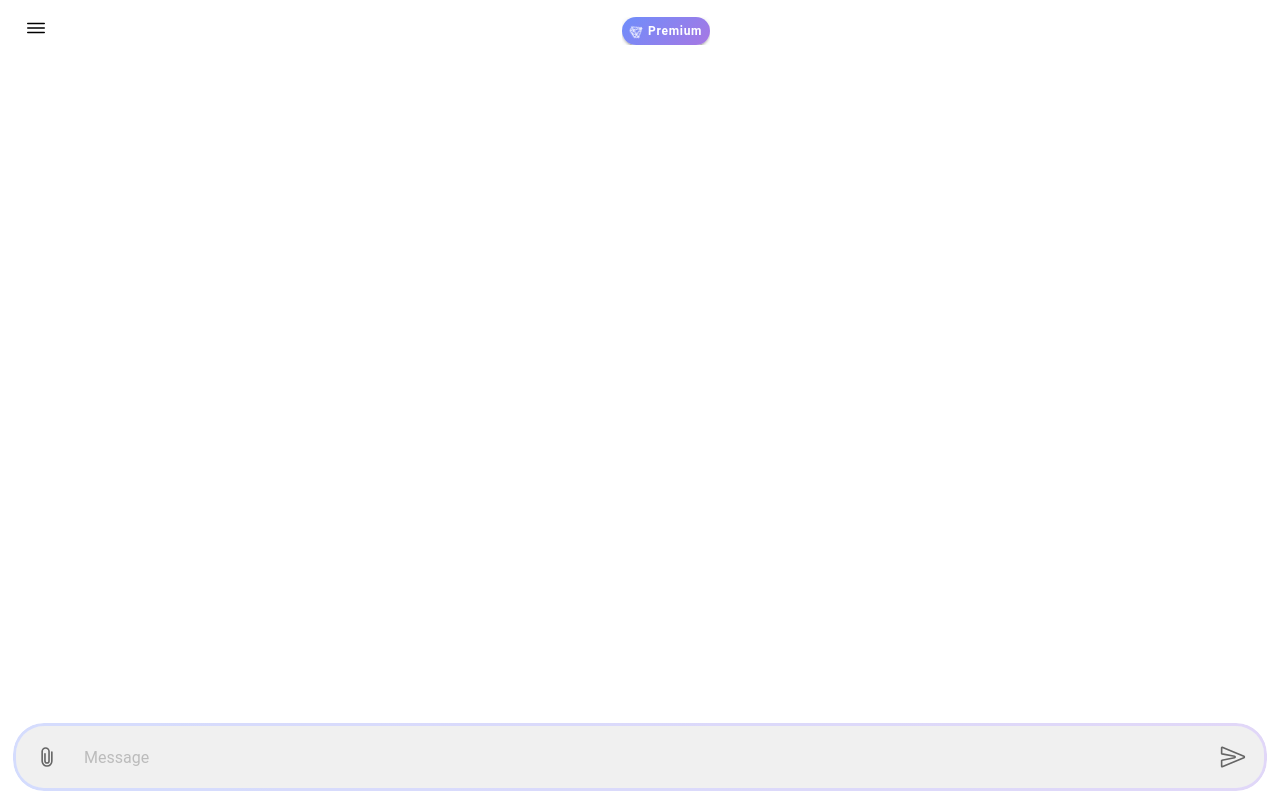
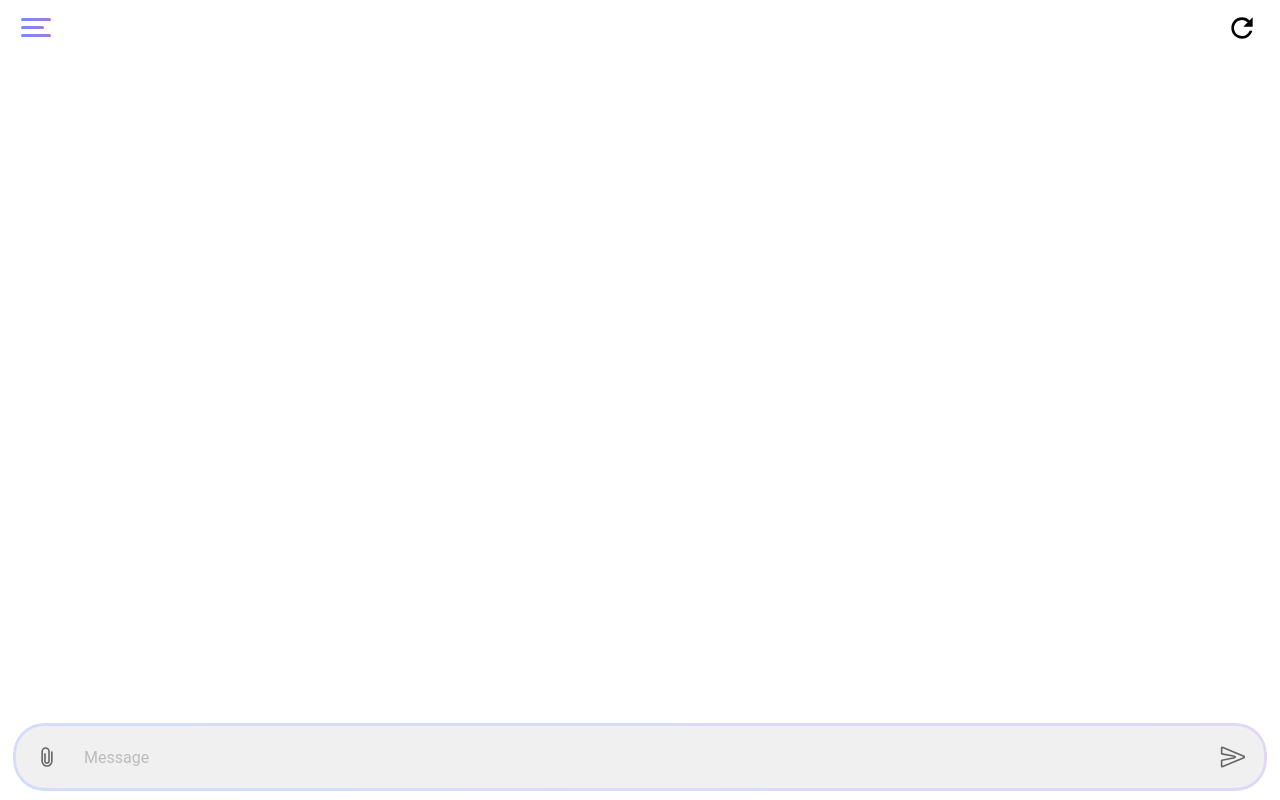
Before and after one commit to Morojc/Emoji-Maker, a React (Vite) app: page / in a window 1280 px wide. Built offline with nearby package versions, Linux system fonts and the light colour scheme.

Commit message:
Update and create new top head section icons .

```diff
--- a/src/App.tsx
+++ b/src/App.tsx
@@ -1,6 +1,6 @@
 import React, { useState } from 'react';
 import { IonApp, IonContent, IonMenu, IonList, IonItem, IonLabel, IonHeader, IonToolbar, IonButtons, IonMenuButton, IonTitle, IonButton, IonIcon, IonFooter, IonInput, setupIonicReact } from '@ionic/react';
-import { closeOutline, menuOutline, diamondOutline, attachOutline, sendOutline } from 'ionicons/icons';
+import { closeOutline, attachOutline, sendOutline, refreshOutline } from 'ionicons/icons';
 import { menuController } from '@ionic/core';
 
 /* Core CSS required for Ionic components to work properly */
@@ -51,6 +51,11 @@ const App: React.FC = () => {
     // Implement file upload logic here
   };
 
+  const handleReset = () => {
+    console.log('Reset clicked');
+    // Implement reset functionality here
+  };
+
   return (
     <IonApp>
       <IonMenu contentId="main" className="simple-menu" side="start" type="overlay">
@@ -81,16 +86,26 @@ const App: React.FC = () => {
         <IonHeader>
           <IonToolbar>
             <IonButtons slot="start">
-              <IonMenuButton>
-                <IonIcon icon={menuOutline} />
+              <IonMenuButton className="custom-menu-button creative-menu-button">
+                <div className="menu-icon">
+                  <span></span>
+                  <span></span>
+                  <span></span>
+                </div>
               </IonMenuButton>
             </IonButtons>
             <IonTitle className="ion-text-center">
-              <IonButton className="premium-button" size="small">
-                <IonIcon icon={diamondOutline} className="premium-icon" />
-                <span className="premium-text">Premium</span>
+              {/* You can add a title here if needed */}
+            </IonTitle>
+            <IonButtons slot="end">
+              <IonButton onClick={handleReset} className="reset-button">
+                <div className="reset-icon">
+                  <svg viewBox="0 0 24 24" xmlns="http://www.w3.org/2000/svg">
+                    <path d="M17.65 6.35C16.2 4.9 14.21 4 12 4c-4.42 0-7.99 3.58-7.99 8s3.57 8 7.99 8c3.73 0 6.84-2.55 7.73-6h-2.08c-.82 2.33-3.04 4-5.65 4-3.31 0-6-2.69-6-6s2.69-6 6-6c1.66 0 3.14.69 4.22 1.78L13 11h7V4l-2.35 2.35z"/>
+                  </svg>
+                </div>
               </IonButton>
-            </IonTitle>
+            </IonButtons>
           </IonToolbar>
         </IonHeader>
       </IonContent>
--- a/src/theme/menu.css
+++ b/src/theme/menu.css
@@ -716,3 +716,370 @@ ion-page {
 .input-container:focus-within::before {
   opacity: 0.3;
 }
+
+/* Custom Menu Button Styles */
+.custom-menu-button {
+  --padding-start: 8px;
+  --padding-end: 8px;
+  --background: transparent;
+  --color: var(--ion-color-primary);
+}
+
+.menu-icon {
+  width: 30px;
+  height: 20px;
+  position: relative;
+  transform: rotate(0deg);
+  transition: .5s ease-in-out;
+  cursor: pointer;
+}
+
+.menu-icon span {
+  display: block;
+  position: absolute;
+  height: 3px;
+  width: 100%;
+  background: var(--ion-color-primary);
+  border-radius: 9px;
+  opacity: 1;
+  left: 0;
+  transform: rotate(0deg);
+  transition: .25s ease-in-out;
+}
+
+.menu-icon span:nth-child(1) {
+  top: 0px;
+}
+
+.menu-icon span:nth-child(2) {
+  top: 8px;
+  width: 75%;
+}
+
+.menu-icon span:nth-child(3) {
+  top: 16px;
+}
+
+.custom-menu-button.menu-button-active .menu-icon span:nth-child(1) {
+  top: 8px;
+  transform: rotate(135deg);
+}
+
+.custom-menu-button.menu-button-active .menu-icon span:nth-child(2) {
+  opacity: 0;
+  left: -60px;
+}
+
+.custom-menu-button.menu-button-active .menu-icon span:nth-child(3) {
+  top: 8px;
+  transform: rotate(-135deg);
+}
+
+/* Add a pulsing animation to the menu icon */
+@keyframes pulse {
+  0% {
+    transform: scale(1);
+  }
+  50% {
+    transform: scale(1.1);
+  }
+  100% {
+    transform: scale(1);
+  }
+}
+
+.custom-menu-button:not(.menu-button-active) .menu-icon {
+  animation: pulse 2s infinite;
+}
+
+/* Add these styles for the new edit button */
+.edit-button {
+  --background: transparent;
+  --box-shadow: none;
+  --color: var(--ion-color-primary);
+}
+
+.edit-icon {
+  width: 30px;
+  height: 30px;
+  position: relative;
+}
+
+.pencil {
+  position: absolute;
+  top: 50%;
+  left: 50%;
+  transform: translate(-50%, -50%) rotate(-45deg);
+  width: 4px;
+  height: 20px;
+  background: var(--ion-color-primary);
+}
+
+.pencil-tip {
+  position: absolute;
+  bottom: -4px;
+  left: 0;
+  width: 0;
+  height: 0;
+  border-left: 2px solid transparent;
+  border-right: 2px solid transparent;
+  border-top: 6px solid var(--ion-color-primary);
+}
+
+.pencil-eraser {
+  position: absolute;
+  top: -4px;
+  left: -1px;
+  width: 6px;
+  height: 4px;
+  background: #ff6b6b;
+  border-radius: 2px 2px 0 0;
+}
+
+.edit-lines {
+  position: absolute;
+  top: 50%;
+  left: 50%;
+  transform: translate(-50%, -50%);
+  width: 20px;
+  height: 16px;
+}
+
+.edit-lines span {
+  display: block;
+  width: 100%;
+  height: 2px;
+  background: var(--ion-color-primary);
+  margin-bottom: 5px;
+  transform-origin: right;
+  animation: editLine 2s infinite;
+}
+
+.edit-lines span:nth-child(2) {
+  width: 75%;
+}
+
+.edit-lines span:nth-child(3) {
+  width: 50%;
+}
+
+@keyframes editLine {
+  0% {
+    transform: scaleX(1);
+  }
+  50% {
+    transform: scaleX(0.8);
+  }
+  100% {
+    transform: scaleX(1);
+  }
+}
+
+.edit-button:hover .pencil {
+  animation: wiggle 0.5s infinite;
+}
+
+@keyframes wiggle {
+  0%, 100% {
+    transform: translate(-50%, -50%) rotate(-45deg);
+  }
+  50% {
+    transform: translate(-50%, -50%) rotate(-40deg);
+  }
+}
+
+/* Add these styles for the new clear button */
+.clear-button {
+  --background: transparent;
+  --box-shadow: none;
+  --color: var(--ion-color-primary);
+}
+
+.clear-icon {
+  width: 30px;
+  height: 30px;
+  position: relative;
+}
+
+.clear-circle {
+  position: absolute;
+  top: 0;
+  left: 0;
+  width: 100%;
+  height: 100%;
+  border: 2px solid var(--ion-color-primary);
+  border-radius: 50%;
+  animation: rotate 10s linear infinite;
+}
+
+.clear-slash {
+  position: absolute;
+  top: 50%;
+  left: 50%;
+  width: 80%;
+  height: 2px;
+  background-color: var(--ion-color-primary);
+  transform: translate(-50%, -50%) rotate(45deg);
+  animation: flash 2s infinite;
+}
+
+@keyframes rotate {
+  0% {
+    transform: rotate(0deg);
+  }
+  100% {
+    transform: rotate(360deg);
+  }
+}
+
+@keyframes flash {
+  0%, 100% {
+    opacity: 1;
+  }
+  50% {
+    opacity: 0.5;
+  }
+}
+
+.clear-button:hover .clear-icon {
+  animation: shake 0.5s cubic-bezier(.36,.07,.19,.97) both;
+}
+
+@keyframes shake {
+  10%, 90% {
+    transform: translate3d(-1px, 0, 0);
+  }
+  20%, 80% {
+    transform: translate3d(2px, 0, 0);
+  }
+  30%, 50%, 70% {
+    transform: translate3d(-2px, 0, 0);
+  }
+  40%, 60% {
+    transform: translate3d(2px, 0, 0);
+  }
+}
+
+/* Add these styles for the reset button */
+.reset-button {
+  --color: #000000;
+  --background: transparent;
+  --border-style: none;
+  --padding-start: 16px;
+  --padding-end: 16px;
+  width: 48px;
+  height: 48px;
+}
+
+.reset-icon {
+  width: 36px;
+  height: 36px;
+  display: flex;
+  justify-content: center;
+  align-items: center;
+}
+
+.reset-icon svg {
+  width: 100%;
+  height: 100%;
+  fill: #000000;
+  transition: transform 0.3s ease;
+}
+
+.reset-button:hover .reset-icon svg {
+  transform: rotate(180deg);
+}
+
+@keyframes pulse {
+  0% {
+    transform: scale(1);
+  }
+  50% {
+    transform: scale(1.1);
+  }
+  100% {
+    transform: scale(1);
+  }
+}
+
+.reset-button:active .reset-icon svg {
+  animation: pulse 0.3s ease-in-out;
+}
+
+/* Updated Custom Menu Button Styles */
+.custom-menu-button.creative-menu-button {
+  --background: transparent;
+  --color: transparent;
+  --padding-start: 8px;
+  --padding-end: 8px;
+}
+
+.creative-menu-button .menu-icon {
+  width: 30px;
+  height: 20px;
+  position: relative;
+  transform: rotate(0deg);
+  transition: .5s ease-in-out;
+  cursor: pointer;
+}
+
+.creative-menu-button .menu-icon span {
+  display: block;
+  position: absolute;
+  height: 3px;
+  width: 100%;
+  border-radius: 9px;
+  opacity: 1;
+  left: 0;
+  transform: rotate(0deg);
+  transition: .25s ease-in-out;
+  background: linear-gradient(135deg, #6e8efb, #a777e3);
+}
+
+.creative-menu-button .menu-icon span:nth-child(1) {
+  top: 0px;
+}
+
+.creative-menu-button .menu-icon span:nth-child(2) {
+  top: 8px;
+  width: 75%;
+}
+
+.creative-menu-button .menu-icon span:nth-child(3) {
+  top: 16px;
+}
+
+.creative-menu-button.menu-button-active .menu-icon span:nth-child(1) {
+  top: 8px;
+  transform: rotate(135deg);
+}
+
+.creative-menu-button.menu-button-active .menu-icon span:nth-child(2) {
+  opacity: 0;
+  left: -60px;
+}
+
+.creative-menu-button.menu-button-active .menu-icon span:nth-child(3) {
+  top: 8px;
+  transform: rotate(-135deg);
+}
+
+/* Add a subtle glow effect to the menu icon */
+.creative-menu-button .menu-icon::after {
+  content: '';
+  position: absolute;
+  top: -5px;
+  left: -5px;
+  right: -5px;
+  bottom: -5px;
+  background: linear-gradient(135deg, rgba(110, 142, 251, 0.4), rgba(167, 119, 227, 0.4));
+  border-radius: 15px;
+  z-index: -1;
+  filter: blur(8px);
+  opacity: 0;
+  transition: opacity 0.3s ease-in-out;
+}
+
+.creative-menu-button:hover .menu-icon::after {
+  opacity: 1;
+}
```
